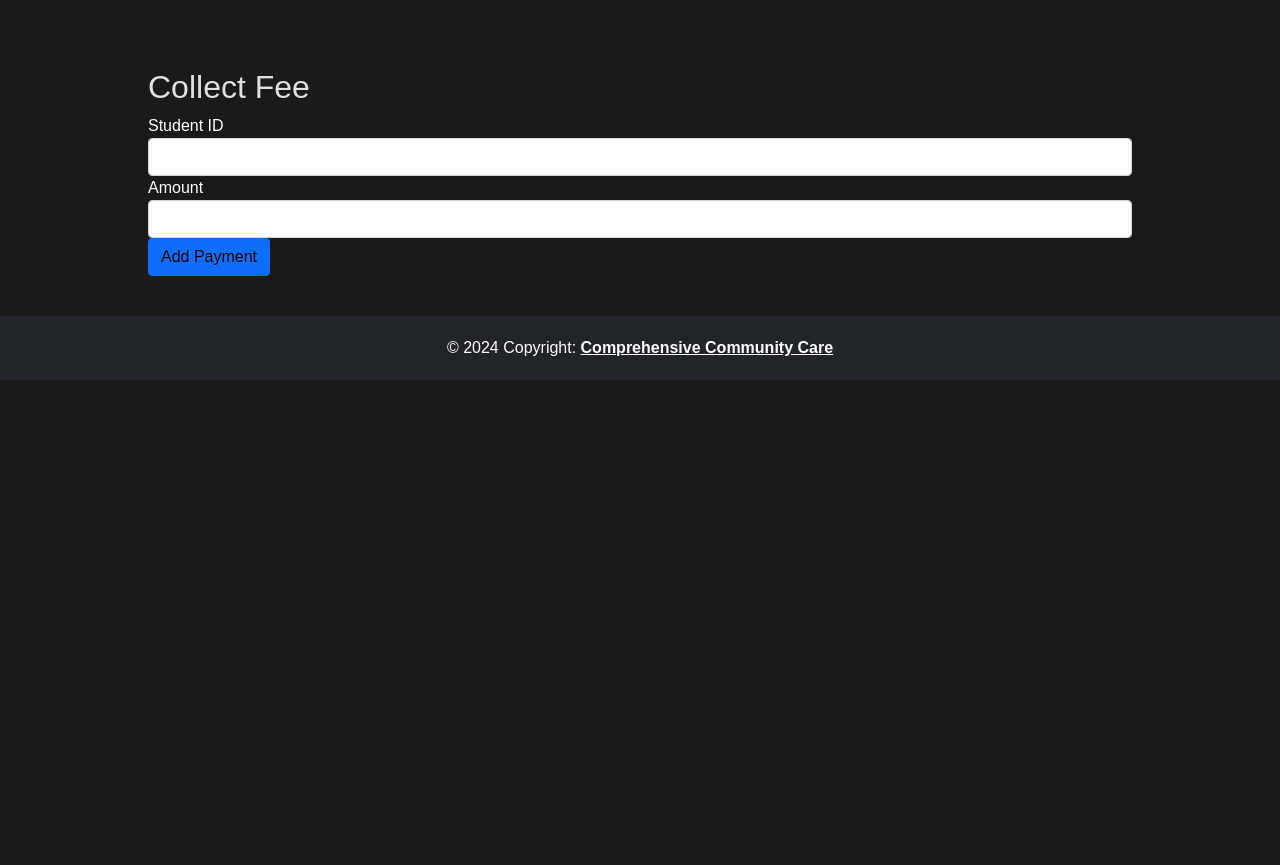
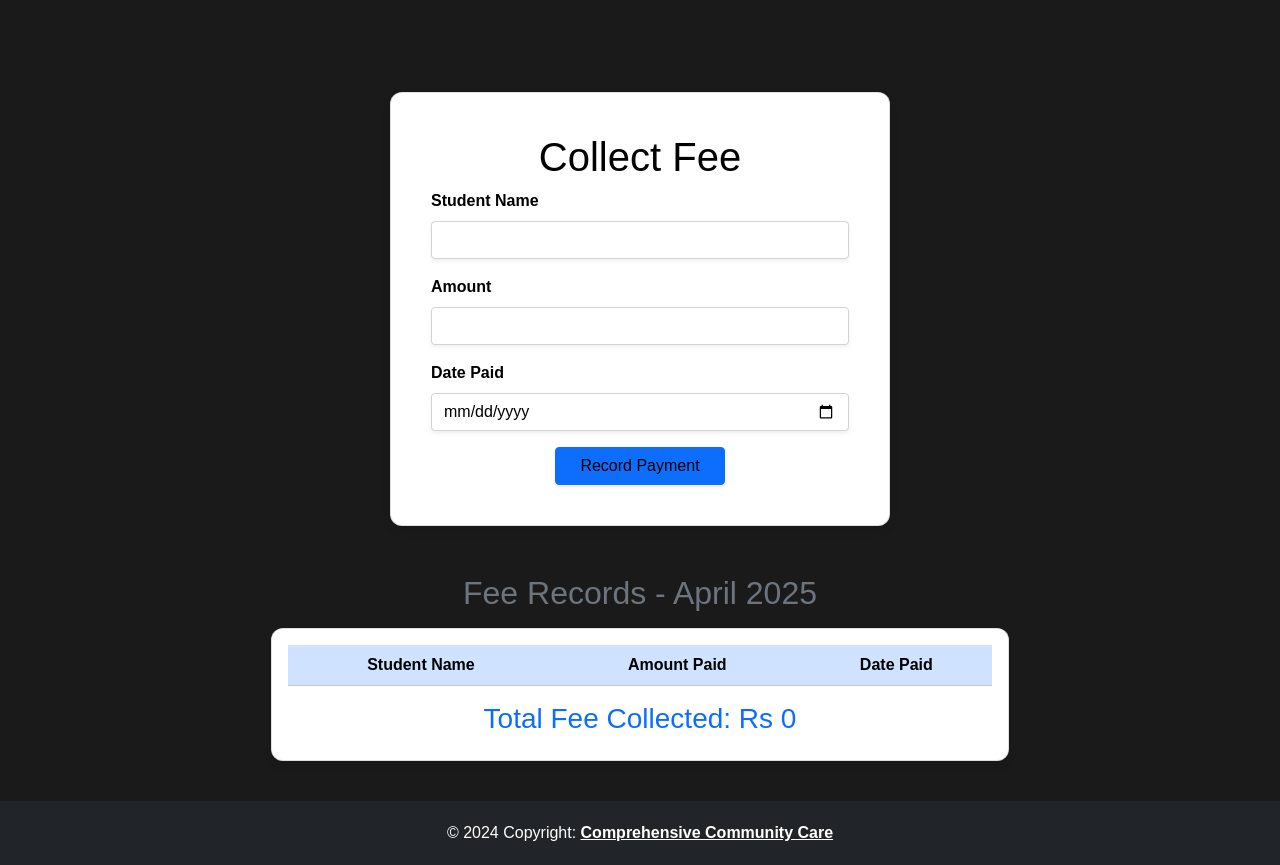
Before and after one commit to Ctoic/Hostel-Management-System-Using-Flask, a Flask app: page /collect_fee in a window 1280 px wide. Shown: the part 56-921 px from the top of the page. Before the commit the page ends 436 px from the top, so only its background shows below. Run offline with Flask 3, Linux system fonts and the light colour scheme; a user stored in the database is signed in; lists and menus that the app fills with data are empty; some libraries are stand-ins or nearby versions.

Commit message:
fixed multiple issues related to the expense sheet, fee collection and student enrollment

```diff
--- a/app.py
+++ b/app.py
@@ -13,7 +13,6 @@ from reportlab.lib.pagesizes import A4
 from reportlab.pdfgen import canvas
 from calendar import month_name
 from sqlalchemy import extract
-
 
 
 app = Flask(__name__)
@@ -119,24 +118,41 @@ def enroll():
 
     return render_template('enroll.html', form=form)
 
+@app.template_filter('month_name')
+def month_name_filter(month_number):
+    return month_name[month_number]
+
+
+# from calendar import month_name
 
 @app.route('/expenses', methods=['GET', 'POST'])
 @login_required
 def expenses():
     form = ExpenseForm()
 
-    # Get filter parameters
+    # Get filter parameters (default to current month and year)
     month = request.args.get('month', datetime.now().month, type=int)
     year = request.args.get('year', datetime.now().year, type=int)
 
-    # Query expenses with filters
-    expenses = Expense.query.filter(
+    # Get the previous month's expenses
+    prev_month = month - 1 if month > 1 else 12
+    prev_year = year if month > 1 else year - 1
+
+    # Query expenses for the current month and year
+    expenses_current = Expense.query.filter(
         extract('year', Expense.date) == year,
         extract('month', Expense.date) == month
     ).order_by(Expense.date.desc()).all()
 
-    # Calculate total
-    total = sum(expense.price for expense in expenses)
+    # Query expenses for the previous month and year
+    expenses_previous = Expense.query.filter(
+        extract('year', Expense.date) == prev_year,
+        extract('month', Expense.date) == prev_month
+    ).order_by(Expense.date.desc()).all()
+
+    # Calculate totals for both months
+    total_current = sum(expense.price for expense in expenses_current)
+    total_previous = sum(expense.price for expense in expenses_previous)
 
     if form.validate_on_submit():
         expense = Expense(
@@ -152,12 +168,15 @@ def expenses():
 
     return render_template('expenses.html',
                          form=form,
-                         expenses=expenses,
-                         total=total,
+                         expenses_current=expenses_current,
+                         expenses_previous=expenses_previous,
+                         total_current=total_current,
+                         total_previous=total_previous,
                          current_month=month,
-                         current_year=year)
-
-INCOME = 330000
+                         current_year=year,
+                         prev_month=prev_month,
+                         prev_year=prev_year,
+                         month_names=month_name)  # Pass month_name to the template
 
 @app.route('/export_pdf/<int:year>/<int:month>', methods=['GET'])
 def export_pdf(year, month):
@@ -288,41 +307,58 @@ def admin_register():
                 flash(f'Error registering admin: {e}', 'danger')
     return render_template('admin_register.html', form=form)
 
-# app.py
+
+
 @app.route('/collect_fee', methods=['GET', 'POST'])
 @login_required
 def collect_fee():
     form = FeeCollectionForm()
+
     if form.validate_on_submit():
-        student_id = form.student_id.data
+        student_name = form.student_name.data
         amount = form.amount.data
-        student = Student.query.get(student_id)
+        date_paid = form.date.data
+        student = Student.query.filter_by(name=student_name).first()
 
         if student:
-            fee_record = FeeRecord(student_id=student_id, amount=amount)
+            fee_record = FeeRecord(
+                student_id=student.id,
+                amount=amount,
+                date_paid=date_paid
+            )
             db.session.add(fee_record)
             db.session.commit()
             flash('Fee payment recorded successfully!', 'success')
-            return redirect(url_for('view_fee_records', student_id=student_id))
+            return redirect(url_for('collect_fee'))
+
         else:
             flash('Student not found', 'danger')
 
-    return render_template('collect_fee.html', form=form)
+    # Get the month and year filter parameters
+    month = request.args.get('month', datetime.now().month, type=int)
+    year = request.args.get('year', datetime.now().year, type=int)
 
-# app.py
-@app.route('/student/<int:student_id>/fee_records')
+    # Query the fee records for the selected month and year
+    fee_records = FeeRecord.query.filter(
+        db.extract('year', FeeRecord.date_paid) == year,
+        db.extract('month', FeeRecord.date_paid) == month
+    ).join(Student).all()
+
+    # Calculate the total fee collected for the month
+    total_fee = sum(record.amount for record in fee_records)
+
+    return render_template('collect_fee.html', form=form, fee_records=fee_records, total_fee=total_fee, current_month=month, current_year=year, month_name=month_name)
+
+
+@app.route('/student/<int:id>/fee_records')
 @login_required
-def view_fee_records(student_id):
-    student = Student.query.get_or_404(student_id)
+def view_fee_records(id):
+    # Fetch the student using 'id' from the URL
+    student = Student.query.get_or_404(id)
     return render_template('view_fee_records.html', student=student)
+    # Pass student to the template
 
-@app.route('/all_fee_records')
-@login_required
-def view_all_fee_records():
-    fee_records = FeeRecord.query.join(Student).all()
-    return render_template('view_all_fee_records.html', fee_records=fee_records)
-
-@app.template_filter('month_name')
+@app.template_filter('month_name')  # Register the filter
 def month_name_filter(month_number):
     return month_name[month_number]
 
--- a/forms.py
+++ b/forms.py
@@ -3,12 +3,12 @@ from wtforms.validators import DataRequired, NumberRange, Email, Length, Regexp
 from wtforms import StringField, FloatField, SubmitField, FileField , IntegerField, DateField, PasswordField  # DateField imported
 from flask_wtf.file import FileRequired, FileAllowed
 
+class FeeCollectionForm(FlaskForm):
+    student_name = StringField('Student Name', validators=[DataRequired()])
+    amount = FloatField('Amount', validators=[DataRequired()])
+    date = DateField('Date Paid', validators=[DataRequired()])
+    submit = SubmitField('Record Payment')
 
-# forms.py
-class FeeCollectionForm(FlaskForm):
-    student_id = IntegerField('Student ID', validators=[DataRequired()])
-    amount = FloatField('Amount', validators=[DataRequired(), NumberRange(min=0)])
-    submit = SubmitField('Add Payment')
 
 
 
--- a/models.py
+++ b/models.py
@@ -13,6 +13,7 @@ class FeeRecord(db.Model):
     amount = db.Column(db.Float, nullable=False)
     date_paid = db.Column(db.Date, default=datetime.utcnow)
     student = db.relationship('Student', back_populates='fee_records')
+
 
 # Room Model
 class Room(db.Model):
--- a/templates/base.html
+++ b/templates/base.html
@@ -16,13 +16,13 @@
       </button>
       <div class="collapse navbar-collapse" id="navbarNav">
           <ul class="navbar-nav">
-              <li class="nav-item active"><a class="nav-link" href="{{ url_for('home') }}">Home</a></li>
+              <li class="nav-item active"><a class="nav-link" href="{{ url_for('admin_dashboard') }}">Home</a></li>
               <li class="nav-item"><a class="nav-link" href="{{ url_for('enroll') }}">Enroll</a></li>
               <li class="nav-item"><a class="nav-link" href="{{ url_for('rooms') }}">Rooms</a></li>
               <li class="nav-item"><a class="nav-link" href="{{ url_for('students') }}">Students</a></li>
               <li class="nav-item"><a class="nav-link" href="{{ url_for('expenses') }}">Expenses</a></li>
               <li class="nav-item"><a class="nav-link" href="{{ url_for('collect_fee') }}">Fee Collection</a></li>
-          </ul>
+            </ul>
       </div>
     </nav>
 
--- a/templates/collect_fee.html
+++ b/templates/collect_fee.html
@@ -1,18 +1,59 @@
-<!-- templates/collect_fee.html -->
 {% extends 'base.html' %}
-{% block title %}Collect Fee{% endblock %}
+
+{% block title %}Fee Collection{% endblock %}
+
 {% block content %}
-<h2>Collect Fee</h2>
-<form method="POST" action="{{ url_for('collect_fee') }}">
-    {{ form.hidden_tag() }}
-    <div class="form-group">
-        {{ form.student_id.label }} {{ form.student_id(class="form-control") }}
+<div class="d-flex justify-content-center mt-4">
+    <div class="card p-4" style="width: 100%; max-width: 500px;">
+        <div class="card-body">
+            <h1 class="card-title text-center text-primary">Collect Fee</h1>
+            <form method="POST" action="{{ url_for('collect_fee') }}">
+                {{ form.hidden_tag() }}
+                <div class="mb-3">
+                    <label for="student_name" class="form-label fw-bold">Student Name</label>
+                    {{ form.student_name(class="form-control shadow-sm") }}
+                </div>
+                <div class="mb-3">
+                    <label for="amount" class="form-label fw-bold">Amount</label>
+                    {{ form.amount(class="form-control shadow-sm") }}
+                </div>
+                <div class="mb-3">
+                    <label for="date" class="form-label fw-bold">Date Paid</label>
+                    {{ form.date(class="form-control shadow-sm") }}
+                </div>
+                <div class="d-flex justify-content-center">
+                    {{ form.submit(class="btn btn-primary px-4 shadow-sm") }}
+                </div>
+            </form>
+        </div>
     </div>
-    <div class="form-group">
-        {{ form.amount.label }} {{ form.amount(class="form-control") }}
+</div>
+
+<!-- Display Fee Records for the Selected Month -->
+<h2 class="text-center mt-5 text-secondary">Fee Records - {{ month_name[current_month] }} {{ current_year }}</h2><div class="d-flex justify-content-center mt-3">
+    <div class="card w-75">
+        <div class="card-body">
+            <table class="table table-striped table-hover">
+                <thead class="table-primary">
+                    <tr>
+                        <th>Student Name</th>
+                        <th>Amount Paid</th>
+                        <th>Date Paid</th>
+                    </tr>
+                </thead>
+                <tbody>
+                    {% for record in fee_records %}
+                    <tr>
+                        <td>{{ record.student.name }}</td>
+                        <td>Rs {{ record.amount }}</td>
+                        <td>{{ record.date_paid.strftime('%Y-%m-%d') }}</td>
+                    </tr>
+                    {% endfor %}
+                </tbody>
+            </table>
+            <h3 class="text-center text-primary">Total Fee Collected: Rs {{ total_fee }}</h3>
+        </div>
     </div>
-    <div class="form-group">
-        {{ form.submit(class="btn btn-primary") }}
-    </div>
-</form>
+</div>
+
 {% endblock %}
```
Also changed, not shown: templates/expenses.html (+70 -91 lines), templates/view_fee_records.html (+12 -36 lines), instance/hostel.db.
